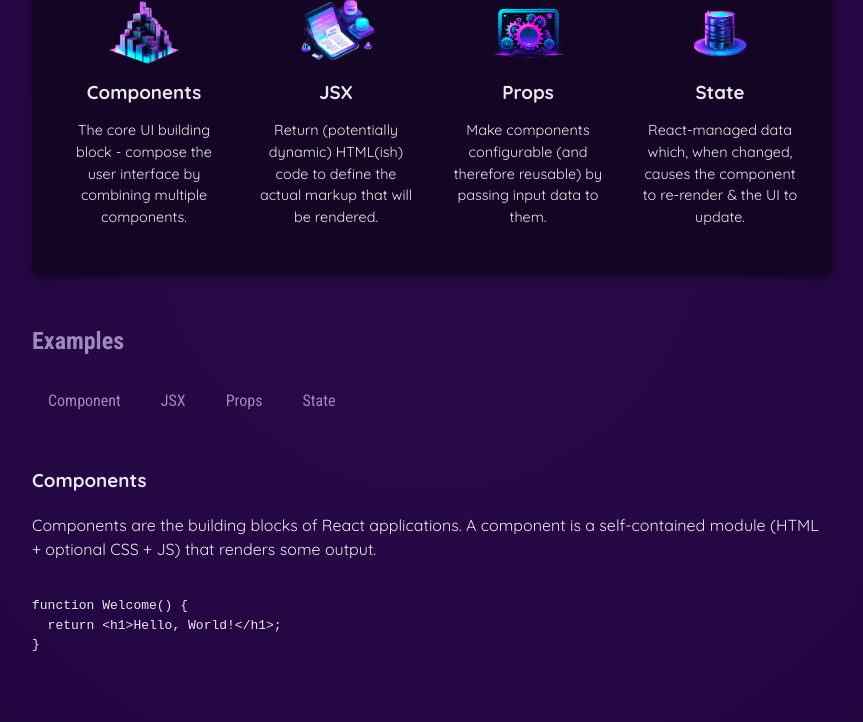
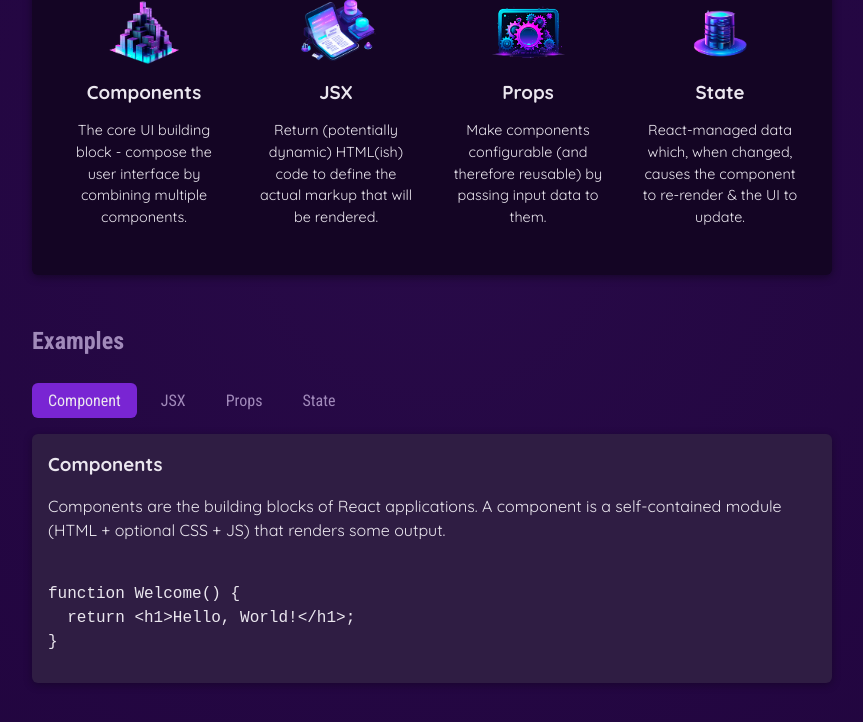
Before and after one commit to MiroslavIvanov8/ReactTutorialProject, a React (Vite) app: page / in a window 1280 px wide. Both pictures are taken after a click on the button "Component". Shown: the part 424-1146 px from the top of the page, without its empty margins (208-1071 px from the left). Built offline with nearby package versions, Linux system fonts and the light colour scheme.

Commit message:
dynamic styling with passing true false prop isSelected to jsx button comp

```diff
--- a/src/App.jsx
+++ b/src/App.jsx
@@ -6,16 +6,27 @@
 import { EXAMPLES } from './data-with-examples.js';
 
 function App() {
-  const [ selectedTopic, setSelectedTopic ] = useState('components');
+  const [selectedTopic, setSelectedTopic] = useState();
 
-  function clickHandler(selectedButton){
+  function clickHandler(selectedButton) {
     setSelectedTopic(selectedButton);
+  }
 
+  let tabContent = <p>Please select a topic.</p>;
+  if (selectedTopic) {
+    tabContent = <div id='tab-content'>
+      <h3>{EXAMPLES[selectedTopic].title}</h3>
+      <p>{EXAMPLES[selectedTopic].description}</p>
+      <pre>
+        <code>{EXAMPLES[selectedTopic].code}</code>
+      </pre>
+    </div>
   }
+
   // shorter syntax with spread ... operator. Works only if prop names in component are the same as the given from the data array
   return (
     <div>
-      <Header/>
+      <Header />
       <main>
         <section id="core-concepts">
           <h2>Core Concepts</h2>
@@ -25,26 +36,32 @@
               image={CORE_CONCEPTS[0].image}
               description={CORE_CONCEPTS[0].description}
             />
-          <CoreConcept {...CORE_CONCEPTS[1]}/>
-          <CoreConcept {...CORE_CONCEPTS[2]}/>
-          <CoreConcept {...CORE_CONCEPTS[3]}/>
+            <CoreConcept {...CORE_CONCEPTS[1]} />
+            <CoreConcept {...CORE_CONCEPTS[2]} />
+            <CoreConcept {...CORE_CONCEPTS[3]} />
           </ul>
         </section>
         <section id="examples">
           <h2>Examples</h2>
           <menu>
-            <TabButton onSelect={() => clickHandler('components')}>Component</TabButton>
-            <TabButton onSelect={() => clickHandler('jsx')}>JSX</TabButton>
-            <TabButton onSelect={() => clickHandler('props')}>Props</TabButton>
-            <TabButton onSelect={() => clickHandler('state')}>State</TabButton>
+            <TabButton
+            isSelected={selectedTopic === 'components'}
+            onSelect={() => clickHandler('components')}>Component
+            </TabButton>
+            <TabButton
+             isSelected={selectedTopic === 'jsx'}
+              onSelect={() => clickHandler('jsx')}>JSX
+            </TabButton>
+            <TabButton
+            isSelected={selectedTopic === 'props'}
+            onSelect={() => clickHandler('props')}>Props
+            </TabButton>
+            <TabButton
+            isSelected={selectedTopic === 'state'}
+            onSelect={() => clickHandler('state')}>State
+            </TabButton>
           </menu>
-          <div id='examples'>
-            <h3>{EXAMPLES[selectedTopic].title}</h3>
-            <p>{EXAMPLES[selectedTopic].description}</p>
-            <pre>
-              <code>{EXAMPLES[selectedTopic].code}</code>
-            </pre>
-          </div>
+          {tabContent}
         </section>
       </main>
     </div>
--- a/src/components/TabButton/TabButton.jsx
+++ b/src/components/TabButton/TabButton.jsx
@@ -1,7 +1,7 @@
-export default function TabButton({children, onSelect}){
+export default function TabButton({children, onSelect, isSelected}){
     return (
         <li>
-            <button onClick={onSelect}>{children}</button>
+            <button className={isSelected ? "active" : ""} onClick={onSelect}>{children}</button>
         </li>
     );
 }
```
Lines whose indentation alone changed are shown as unchanged.
